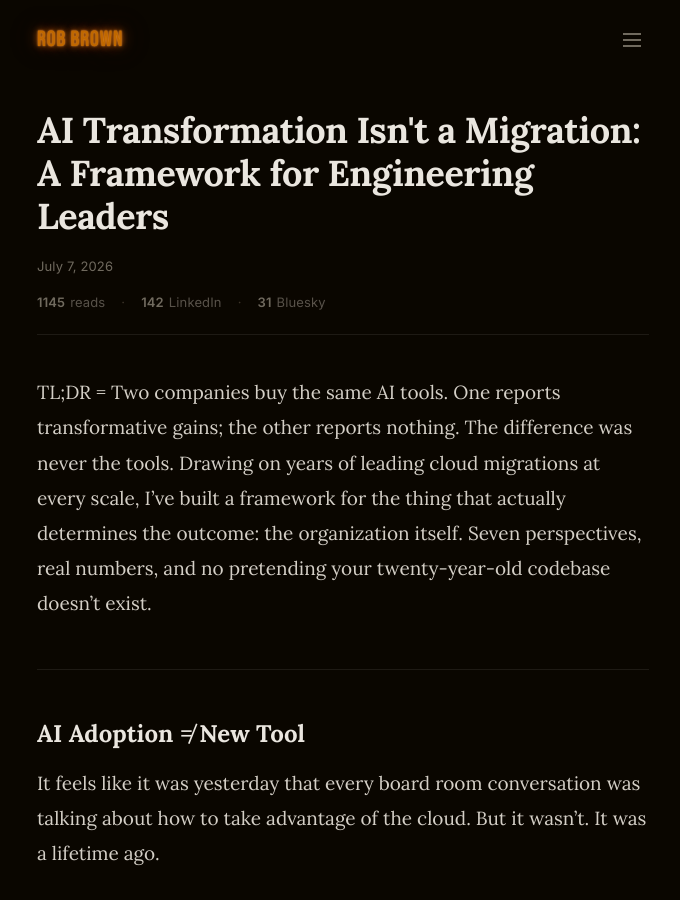
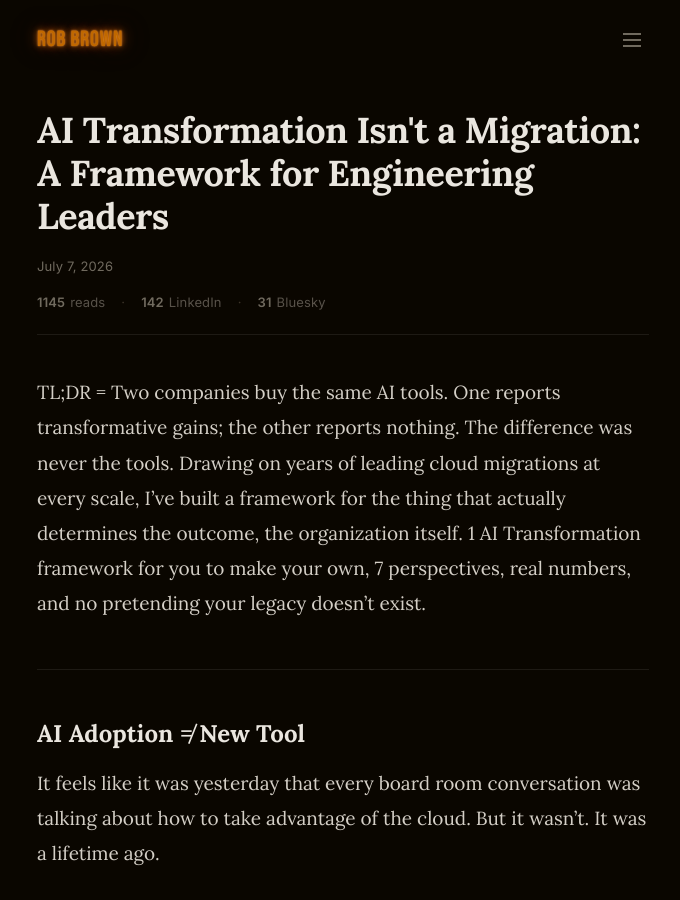
Before and after one commit to RobBrown/robisit, a Jekyll site: the page built from _articles/ai-framework.md, in a window 1280 px wide and 900 px high. Shown: the whole window, without its empty margins (297-977 px from the left). Built offline with Jekyll 4.4.1, drawn with Linux system fonts in a browser that asks for light colours.

Commit message:
Update ai-framework.md

```diff
--- a/_articles/ai-framework.md
+++ b/_articles/ai-framework.md
@@ -11,7 +11,7 @@ bluesky: 31
 read_time: "27 min"
 ---
 
-TL;DR = Two companies buy the same AI tools. One reports transformative gains; the other reports nothing. The difference was never the tools. Drawing on years of leading cloud migrations at every scale, I've built a framework for the thing that actually determines the outcome: the organization itself. Seven perspectives, real numbers, and no pretending your twenty-year-old codebase doesn't exist.
+TL;DR = Two companies buy the same AI tools. One reports transformative gains; the other reports nothing. The difference was never the tools. Drawing on years of leading cloud migrations at every scale, I've built a framework for the thing that actually determines the outcome, the organization itself. 1 AI Transformation framework for you to make your own, 7 perspectives, real numbers, and no pretending your legacy doesn't exist.
 
 ---
 
```
